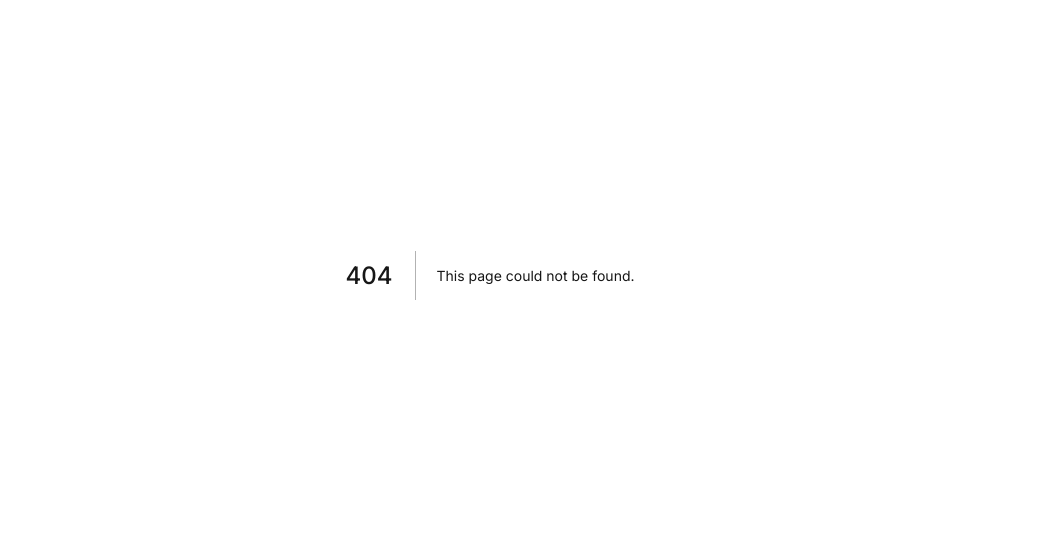
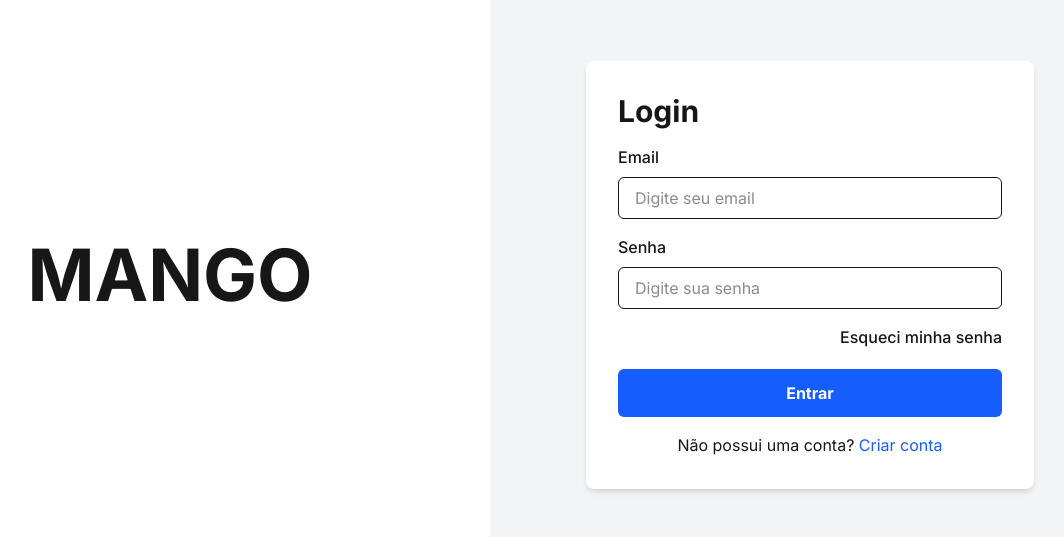
Before and after one commit to MariaGabriela-JR/Mango, a Next.js app in the folder frontend/: page /frontend/scientist/login in a window 1280 px wide. Before the commit this address had no page. Shown: the part 125-662 px from the top of the page, without its empty margins (150-1214 px from the left). Built offline with nearby package versions, Linux system fonts and the light colour scheme; a web font is replaced by a local one.

Commit message:
fix: ajuste nas rotas do cientista

```diff
--- /dev/null
+++ b/frontend/src/app/scientist/login/page.jsx
@@ -0,0 +1,93 @@
+'use client'
+
+import { useState, useEffect } from 'react'
+import Link from 'next/link'
+import { useAuth } from '@/hooks/useAuth'
+
+export default function LoginPage() {
+  const { login, redirectIfLogged, isLoading } = useAuth()
+  const [email, setEmail] = useState('')
+  const [password, setPassword] = useState('')
+  const [error, setError] = useState('')
+
+  useEffect(() => {
+    redirectIfLogged('/dashboard')
+  }, [redirectIfLogged])
+
+  const handleSubmit = async (e) => {
+    e.preventDefault()
+    setError('')
+
+    try {
+      await login(email, password)
+    } catch (err) {
+      setError(err.response?.data?.detail || 'Login falhou. Verifique nome de usuário e senha.')
+    }
+  }
+
+  if (isLoading) {
+    return (
+      <div className="flex h-screen items-center justify-center">
+        <p>Carregando...</p>
+      </div>
+    )
+  }
+
+  return (
+    <div className="flex h-screen">
+      <div className="w-1/2 flex items-center justify-center bg-white dark:bg-[#1a1b1c]">
+        <h1 className="text-7xl font-bold font-sans">MANGO</h1>
+      </div>
+
+      <div className="w-1/2 flex items-center justify-center bg-gray-100 dark:bg-[#121212]">
+        <form
+          className="w-4/5 max-w-md bg-white dark:bg-[#1a1b1c] p-8 rounded-lg shadow-md"
+          onSubmit={handleSubmit}
+        >
+          <h2 className="text-3xl font-bold mb-4">Login</h2>
+
+          {error && <p className="text-red-500 mb-2">{error}</p>}
+
+          <label className="block mb-2 font-medium">Email</label>
+          <input
+            type="email"
+            name="email"
+            placeholder="Digite seu email"
+            className="w-full mb-4 px-4 py-2 border rounded-md focus:outline-none focus:ring-2 focus:ring-blue-500"
+            required
+            value={email}
+            onChange={(e) => setEmail(e.target.value)}
+          />
+
+          <label className="block mb-2 font-medium">Senha</label>
+          <input
+            type="password"
+            name="password"
+            placeholder="Digite sua senha"
+            className="w-full mb-4 px-4 py-2 border rounded-md focus:outline-none focus:ring-2 focus:ring-blue-500"
+            required
+            value={password}
+            onChange={(e) => setPassword(e.target.value)}
+          />
+
+          <Link href="/scientist/login" className="block mb-5 text-end font-medium">
+            Esqueci minha senha
+          </Link>
+
+          <button
+            type="submit"
+            className="w-full py-3 bg-blue-600 text-white font-bold rounded-md hover:bg-blue-700 transition-colors"
+          >
+            Entrar
+          </button>
+          <p className="mt-4 text-center">
+            Não possui uma conta?{' '}
+            <Link href="/scientist/register" className="text-blue-600 hover:underline">
+              Criar conta
+            </Link>
+          </p>
+        </form>
+      </div>
+    </div>
+  )
+}
--- a/frontend/src/app/register/page.jsx
+++ b/frontend/src/app/scientist/register/page.jsx
@@ -3,7 +3,7 @@
 import { useState } from 'react'
 import Link from 'next/link'
 import { useRouter } from 'next/navigation'
-import AuthRegister from '@/lib/AuthRegister'
+import authRegister from '@/lib/authRegister'
 
 export default function RegisterPage() {
   const router = useRouter()
@@ -21,7 +21,7 @@
     setError('')
 
     try {
-      const result = await AuthRegister(
+      const result = await authRegister(
         email,
         password,
         firstName,
@@ -31,7 +31,7 @@
       )
 
       // Redireciona para página de sucesso passando a mensagem do backend
-      router.push(`/register/success?message=${encodeURIComponent(result.message)}`)
+      router.push(`/scientist/register/success?message=${encodeURIComponent(result.message)}`)
     } catch (err) {
       // Mostra a mensagem de erro exata retornada pelo backend
       setError(err.message)
@@ -126,7 +126,7 @@
 
           <p className="mt-4 text-center">
             Já tem uma conta?{' '}
-            <Link href="/login" className="text-blue-600 hover:underline">
+            <Link href="/scientist/login" className="text-blue-600 hover:underline">
               Fazer login
             </Link>
           </p>
--- a/frontend/src/app/register/success/page.jsx
+++ b/frontend/src/app/scientist/register/success/page.jsx
@@ -1,21 +1,35 @@
 'use client'
 
+import { useEffect, useState } from 'react'
 import Link from 'next/link'
-import { useSearchParams } from 'next/navigation'
+import { useRouter } from 'next/navigation'
 
 export default function RegisterSuccess() {
-  let message = 'Pedido de criação de conta enviado! Aguarde a autorização de um administrador';
-  if (typeof window !== 'undefined') {
-    const searchParams = useSearchParams();
-    message = searchParams.get('message') || message;
-  }
+  const router = useRouter()
+  const [loading, setLoading] = useState(true)
+  const [message, setMessage] = useState(
+    'Pedido de criação de conta enviado! Aguarde a autorização de um administrador'
+  )
+
+  useEffect(() => {
+    if (typeof window !== 'undefined') {
+      const token = localStorage.getItem('registrationToken')
+      if (!token) {
+        router.push('/') // redireciona se não houver token
+      } else {
+        setLoading(false)
+      }
+    }
+  }, [router])
+
+  if (loading) return <p className="flex items-center justify-center h-screen">Carregando...</p>
 
   return (
     <div className="flex flex-col items-center justify-center h-screen bg-gray-100 dark:bg-[#121212]">
       <h1 className="text-3xl font-bold mb-4 text-center">{message}</h1>
 
       <div className="flex gap-4 mt-6">
-        <Link href="/login">
+        <Link href="/scientist/login">
           <button className="md:w-32 md:h-12 w-28 bg-[#1a1b1c] dark:bg-white font-sans font-bold rounded-lg text-white dark:text-black hover:bg-black dark:hover:bg-gray-300 transition-colors duration-300">
             Login
           </button>
```
